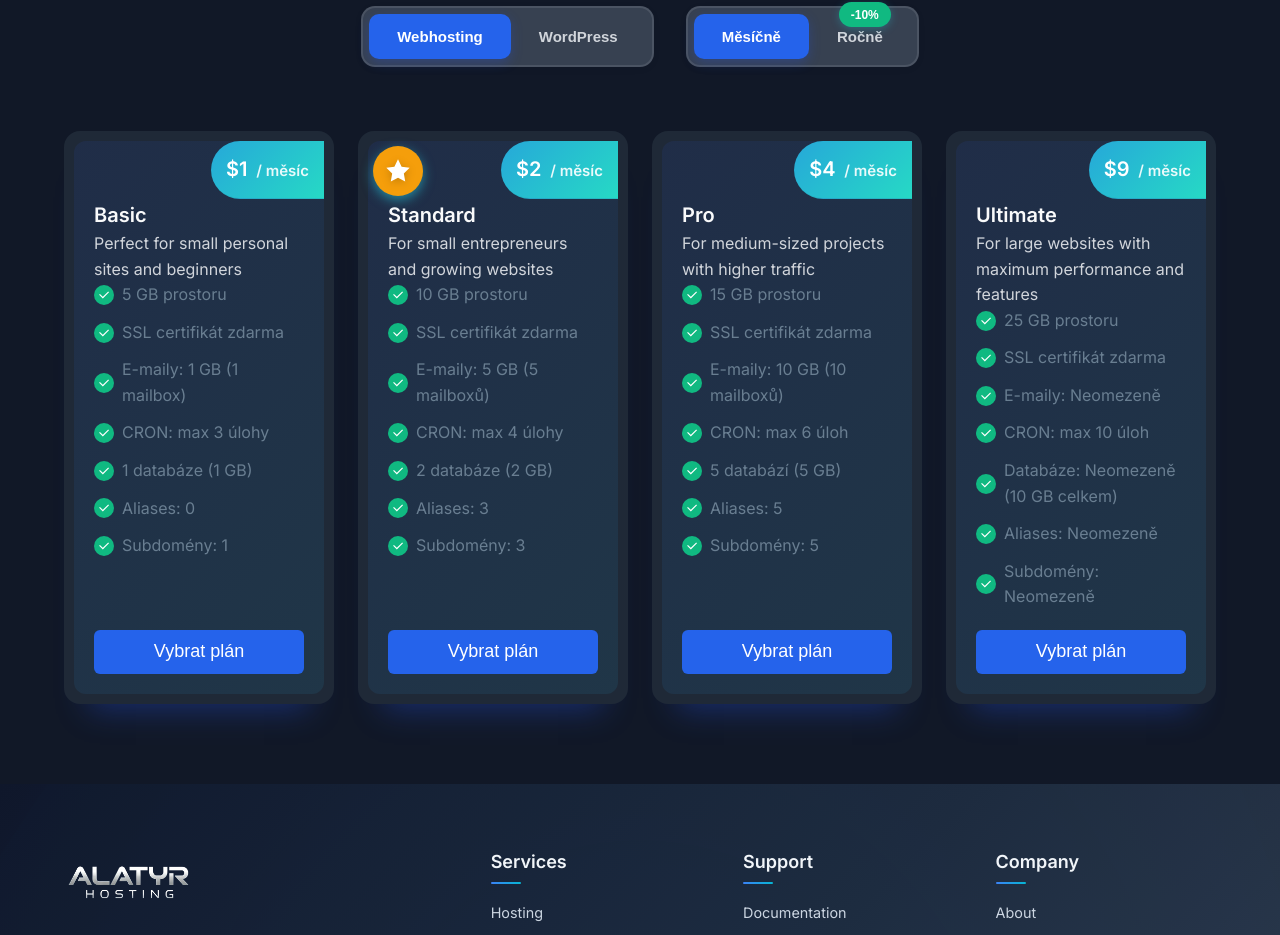
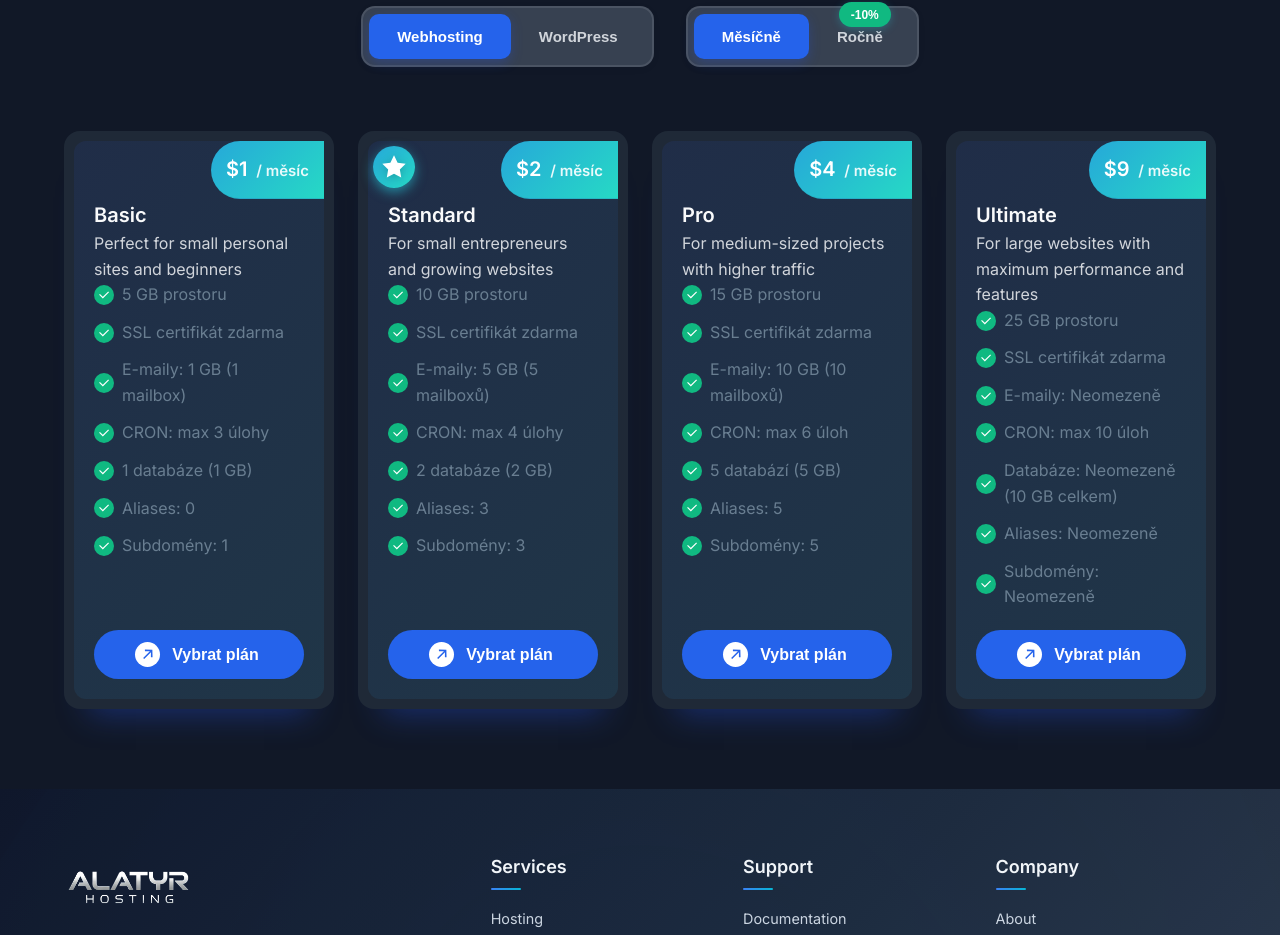
Before and after one commit to Svarog-tech/Svarog_web, a React (Create React App) app: page / in a window 1280 px wide. Shown: the part 1089-2024 px from the top of the page. Built offline with nearby package versions, Linux system fonts and the light colour scheme; no server answers.

Commit message:
remake buttonu u vyberu planu

```diff
--- a/src/components/HostingPlansNew.css
+++ b/src/components/HostingPlansNew.css
@@ -230,35 +230,71 @@
 }
 
 .plan .button {
+  line-height: 1;
+  text-decoration: none;
+  display: inline-flex;
+  border: none;
+  cursor: pointer;
+  align-items: center;
+  gap: 0.75rem;
   background-color: var(--primary-color);
-  border-radius: 6px;
   color: #fff;
-  font-weight: 500;
-  font-size: 1.125rem;
-  text-align: center;
-  border: 0;
-  outline: 0;
+  border-radius: 10rem;
+  font-weight: 600;
+  padding: 0.75rem 1.5rem;
+  padding-left: 20px;
+  white-space: nowrap;
+  overflow: hidden;
+  text-overflow: ellipsis;
+  transition: background-color 0.3s;
   width: 100%;
-  padding: 0.625em 0.75em;
-  text-decoration: none;
-  cursor: pointer;
-  transition: all 0.2s ease;
+  justify-content: center;
+  font-size: 1rem;
 }
 
-.plan .button:hover,
-.plan .button:focus {
+.plan .button__icon-wrapper {
+  flex-shrink: 0;
+  width: 25px;
+  height: 25px;
+  position: relative;
+  color: var(--primary-color);
+  background-color: #fff;
+  border-radius: 50%;
+  display: grid;
+  place-items: center;
+  overflow: hidden;
+}
+
+.plan .button:hover {
   background-color: var(--primary-dark);
-  transform: translateY(-2px);
-  box-shadow: 0 4px 12px rgba(38, 81, 217, 0.3);
+}
+
+.plan .button:hover .button__icon-wrapper {
+  color: var(--primary-dark);
+}
+
+.plan .button__icon-svg--copy {
+  position: absolute;
+  transform: translate(-150%, 150%);
+}
+
+.plan .button:hover .button__icon-svg:first-child {
+  transition: transform 0.3s ease-in-out;
+  transform: translate(150%, -150%);
+}
+
+.plan .button:hover .button__icon-svg--copy {
+  transition: transform 0.3s ease-in-out 0.1s;
+  transform: translate(0);
 }
 
 .popular-stamp {
   position: absolute;
   top: 15px;
   left: 15px;
-  width: 50px;
-  height: 50px;
-  background: var(--warning-color);
+  width: 42px;
+  height: 42px;
+  background: linear-gradient(135deg, #26A8D9 0%, #26D9C5 100%);
   border-radius: 50%;
   display: flex;
   align-items: center;
--- a/src/components/HostingPlansNew.tsx
+++ b/src/components/HostingPlansNew.tsx
@@ -117,6 +117,33 @@ const HostingPlansNew: React.FC = () => {
                 </ul>
                 <div className="action">
                   <button className="button" onClick={() => handleSelectPlan(plan.id)}>
+                    <span className="button__icon-wrapper">
+                      <svg
+                        viewBox="0 0 14 15"
+                        fill="none"
+                        xmlns="http://www.w3.org/2000/svg"
+                        className="button__icon-svg"
+                        width="10"
+                      >
+                        <path
+                          d="M13.376 11.552l-.264-10.44-10.44-.24.024 2.28 6.96-.048L.2 12.56l1.488 1.488 9.432-9.432-.048 6.912 2.304.024z"
+                          fill="currentColor"
+                        ></path>
+                      </svg>
+
+                      <svg
+                        viewBox="0 0 14 15"
+                        fill="none"
+                        width="10"
+                        xmlns="http://www.w3.org/2000/svg"
+                        className="button__icon-svg button__icon-svg--copy"
+                      >
+                        <path
+                          d="M13.376 11.552l-.264-10.44-10.44-.24.024 2.28 6.96-.048L.2 12.56l1.488 1.488 9.432-9.432-.048 6.912 2.304.024z"
+                          fill="currentColor"
+                        ></path>
+                      </svg>
+                    </span>
                     Vybrat plán
                   </button>
                 </div>
```
